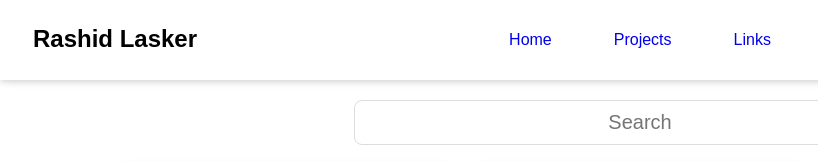
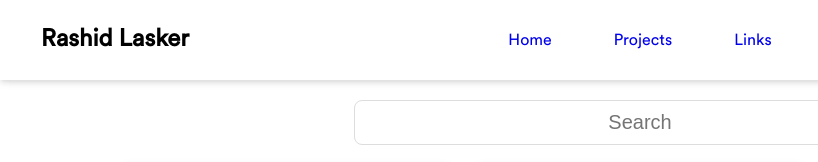
Before and after one commit to rashidlasker/rashidlasker.github.io, a React app: page /projects in a window 1280 px wide. Shown: the top 162 px of the page, 0-818 px from the left. Built offline with nearby package versions, Linux system fonts and the light colour scheme.

Commit message:
Add font, cleaned up css

```diff
--- a/src/index.css
+++ b/src/index.css
@@ -1,8 +1,25 @@
+/***********************************************************************/
+/*                                                                     */
+/*                            GLOBAL CSS                               */
+/*                                                                     */
+/***********************************************************************/
+
 body {
-  margin: 0;
-  padding: 0;
-  font-family: sans-serif;
+    margin: 0;
+    padding: 0;
+    font-family: "Circular", sans-serif;
 }
+
+a {
+    text-decoration: none;
+}
+
+
+/***********************************************************************/
+/*                                                                     */
+/*                            SCROLLBAR                                */
+/*                                                                     */
+/***********************************************************************/
 
 body::-webkit-scrollbar
 {
@@ -15,6 +32,14 @@ body::-webkit-scrollbar-thumb
     background-color: #0984e3;
 }
 
-a {
-    text-decoration: none;
+
+/***********************************************************************/
+/*                                                                     */
+/*                              FONTS                                  */
+/*                                                                     */
+/***********************************************************************/
+
+@font-face {
+    font-family: "Circular";
+    src: url("./fonts/circular-book.otf") format("opentype");
 }
--- a/src/views/Home/Home.css
+++ b/src/views/Home/Home.css
@@ -1,3 +1,9 @@
+/***********************************************************************/
+/*                                                                     */
+/*                              HOME                                   */
+/*                                                                     */
+/***********************************************************************/
+
 .home-content .profile-pic {
     width: 30%;
     display: inline-block;
--- a/src/views/Links/Links.css
+++ b/src/views/Links/Links.css
@@ -1,3 +1,9 @@
+/***********************************************************************/
+/*                                                                     */
+/*                              LINKS                                  */
+/*                                                                     */
+/***********************************************************************/
+
 .links-content{
     text-align: center;
 }
--- a/src/views/Projects/Projects.css
+++ b/src/views/Projects/Projects.css
@@ -1,6 +1,18 @@
+/***********************************************************************/
+/*                                                                     */
+/*                             PROJECTS                                */
+/*                                                                     */
+/***********************************************************************/
+
 .projects-content {
     text-align: center;
 }
+
+/***********************************************************************/
+/*                                                                     */
+/*                            SEARCH BAR                               */
+/*                                                                     */
+/***********************************************************************/
 
 .projects-content input[type=text] {
     width: 50%;
@@ -12,8 +24,11 @@
     text-align: center;
 }
 
-.projects-list {
-}
+/***********************************************************************/
+/*                                                                     */
+/*                           PROJECT CARD                              */
+/*                                                                     */
+/***********************************************************************/
 
 .project {
     width: 30%;
```
Also changed, not shown: src/views/App/App.css (+13 -0 lines), src/fonts/circular-black-italic.otf (added), src/fonts/circular-black.otf (added), src/fonts/circular-bold-italic.otf (added), src/fonts/circular-bold.otf (added), src/fonts/circular-book-italic.otf (added), src/fonts/circular-book.otf (added), src/fonts/circular-medium-italic.otf (added), src/fonts/circular-medium.otf (added).
